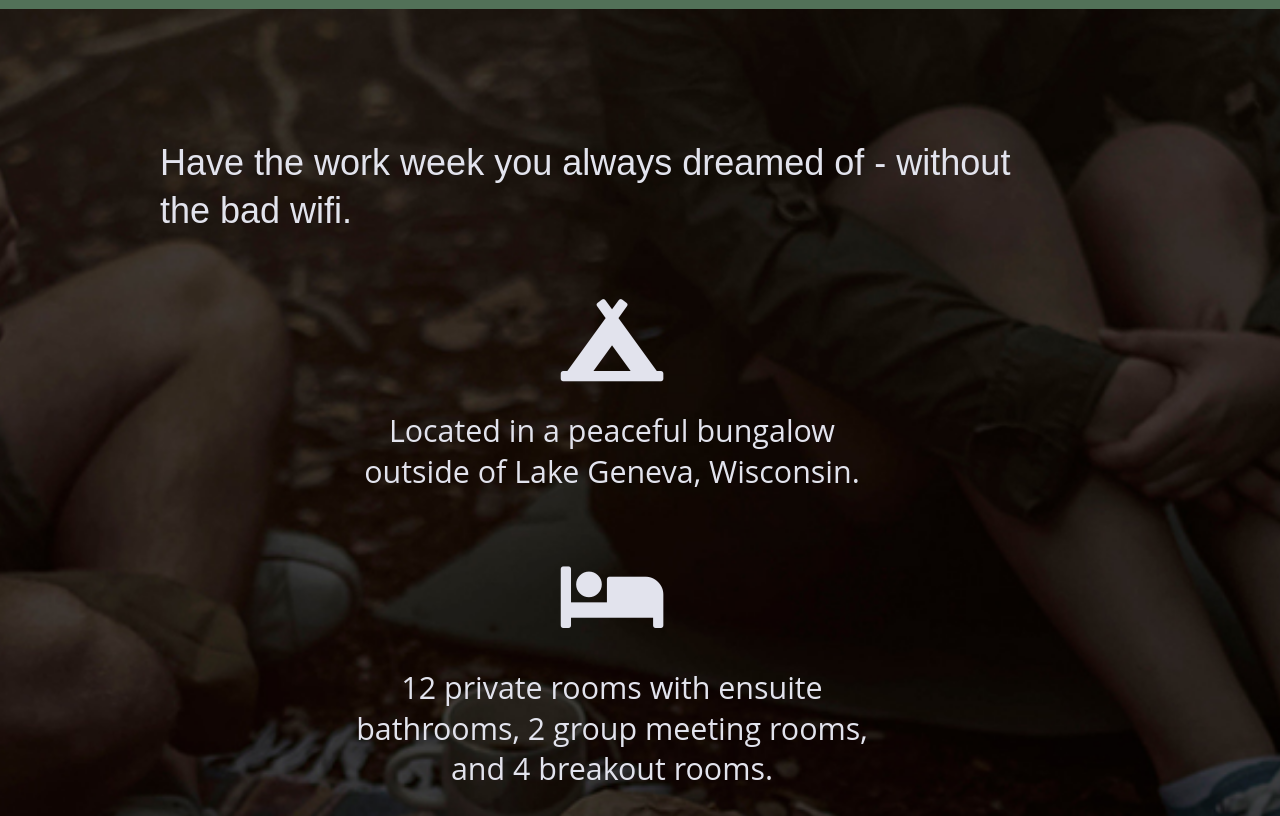
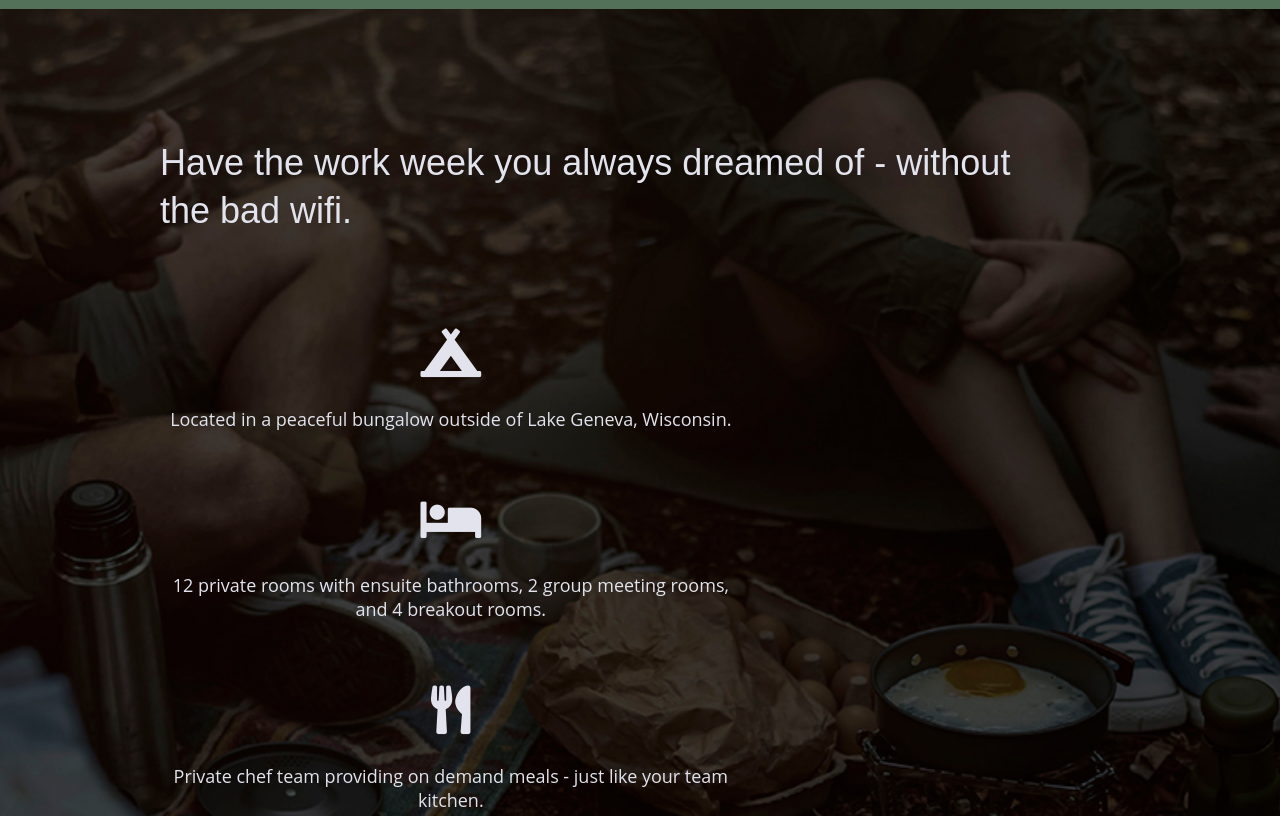
Before and after one commit to Adrienne-B/unplugged-retreat, a website built with Parcel: page index.html in a window 1280 px wide. Shown: the part 1120-1936 px from the top of the page. Built offline with nearby package versions, Linux system fonts and the light colour scheme.

Commit message:
working on home page-feature's column for tablet and desktop.

```diff
--- a/css/main.css
+++ b/css/main.css
@@ -352,9 +352,12 @@ input[type=button] {
 }
 
 .features p {
-  font-size: 1.9em;
+  font-size: 1.4em;
   margin: 0;
   text-align: center;
+
+  word-wrap: break-word;
+  width: 95%;
 
 }
 
@@ -624,27 +627,104 @@ input[type=button] {
     margin: 0;
   }
 
+
+
   /* Features */
 
-  .features h2 {
+
+.features h2 {
+  margin-bottom: 60px;
+  width: 72%; 															/*didnt have this on the original, why*/
+}
+.features article {
+  width: 90%;
+  margin: 30px 10px; /*It was 0 but I had to put it 20px in order for it to center*/
+}
+
+.features .features-items {
+  align-items: center;
+  display: flex;
+  justify-content: center;
+  flex-flow: row wrap;
+}
+
+.fontawesome-icon i {
+	font-size: 2.7em;
+	margin-bottom: 40px;
+	margin-top: 34px;
+}
+
+.features p {
+  font-size: 1em;
+  margin: 0;
+  text-align: center;
+
+  word-wrap: break-word;
+  width: 95%;
+
+}
+
+
+
+
+
+
+
+
+ /* .features h2 {
     margin-bottom: 20px;
   }
+	.features /*.content-font*/{
+	/*display: flex;
+	flex-direction: row;
+	flex-wrap: wrap;
+	align-items: center;
+justify-content: center;
+}*/
+/*
+.content-wrapper{
+	display: flex;
+	flex-direction: row;
+	flex-wrap: wrap;
+	align-items: center;
+justify-content: space-around;*/
 
-  .features article {
-    display: flex;
-    justify-content: center;
-    align-items: center;
-    flex-flow: column wrap;
-    flex-basis: 50%;
-  }
 
-  .features .features-item-description {
+
+
+
+
+
+	 /*.features .content-wrapper/*article*/ /*{*/
+		/*display: flex;
+		 flex-direction: row;
+		justify-content: center;
+		align-items: center;
+		flex-flow: column wrap;*/
+		/*flex-basis: 20%;*/
+
+	 /* }*/
+		/*article i .features-item-description{
+		overflow-wrap: break-word;
+		width: 62%;
+		}
+  /*.features-item-description {
+
     width: 62%;
-  }
-
+  }*/
+	}
 						  .features i {
 							margin-bottom: 30px;
+
 						  }
+	.features p{
+		  font-size: 1.124em;
+
+
+							  overflow-wrap: break-word;
+							  width: 65%;
+	}
+
 
   /* Reviews */
   .reviews article {
@@ -719,9 +799,9 @@ input[type=button] {
     width: 45%;
   }
 
-					  .map figure {
-						padding-bottom: 45.5%;
-					  }
+					  /*.map figure {
+						padding-bottom: 45.5% do NOT put this b/c it caused a huge bottom white space once it got to the desktop size even thought this is on the tablet size.;
+					  }*/
 
   .contact-section .content-wrapper h2 {
     width: 80%;
@@ -814,6 +894,8 @@ input[type=button] {
   .features article {
     flex-basis: 33%;
   }
+
+
 
   /* Reviews */
 
```
